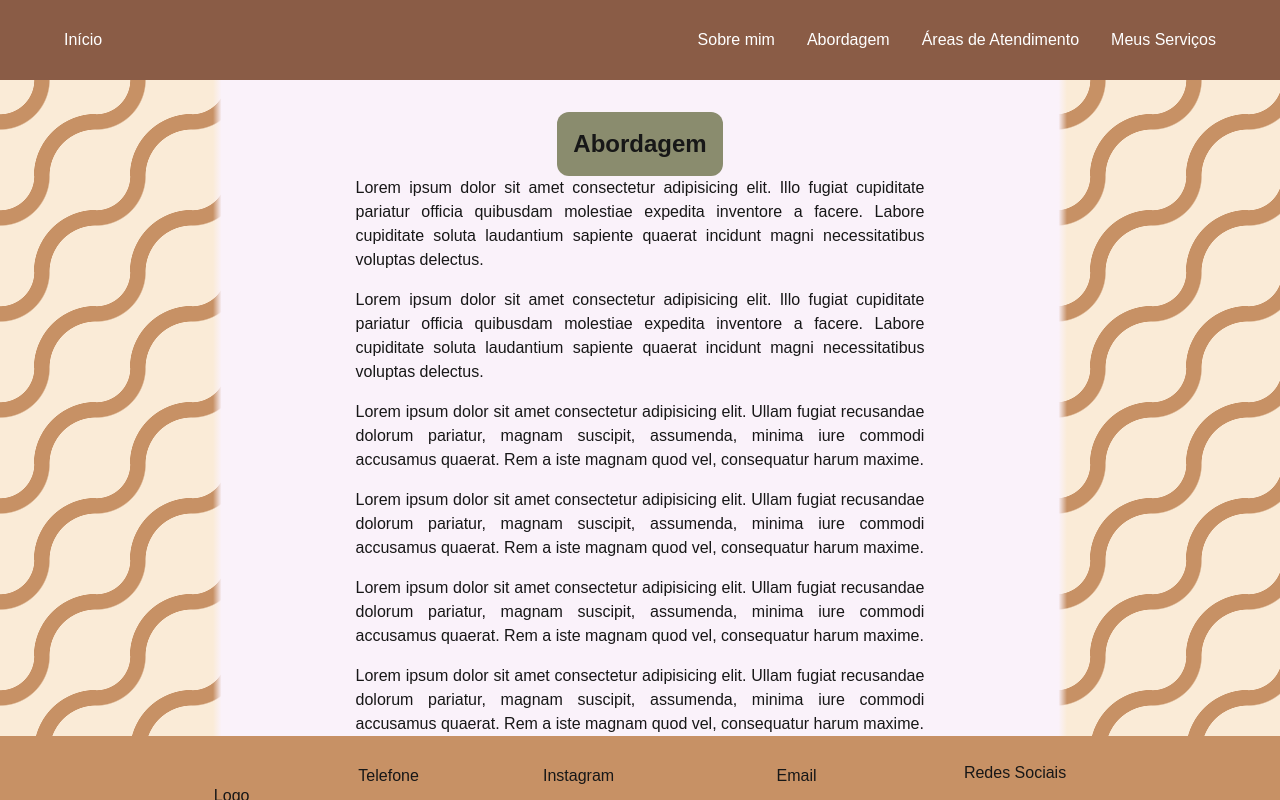
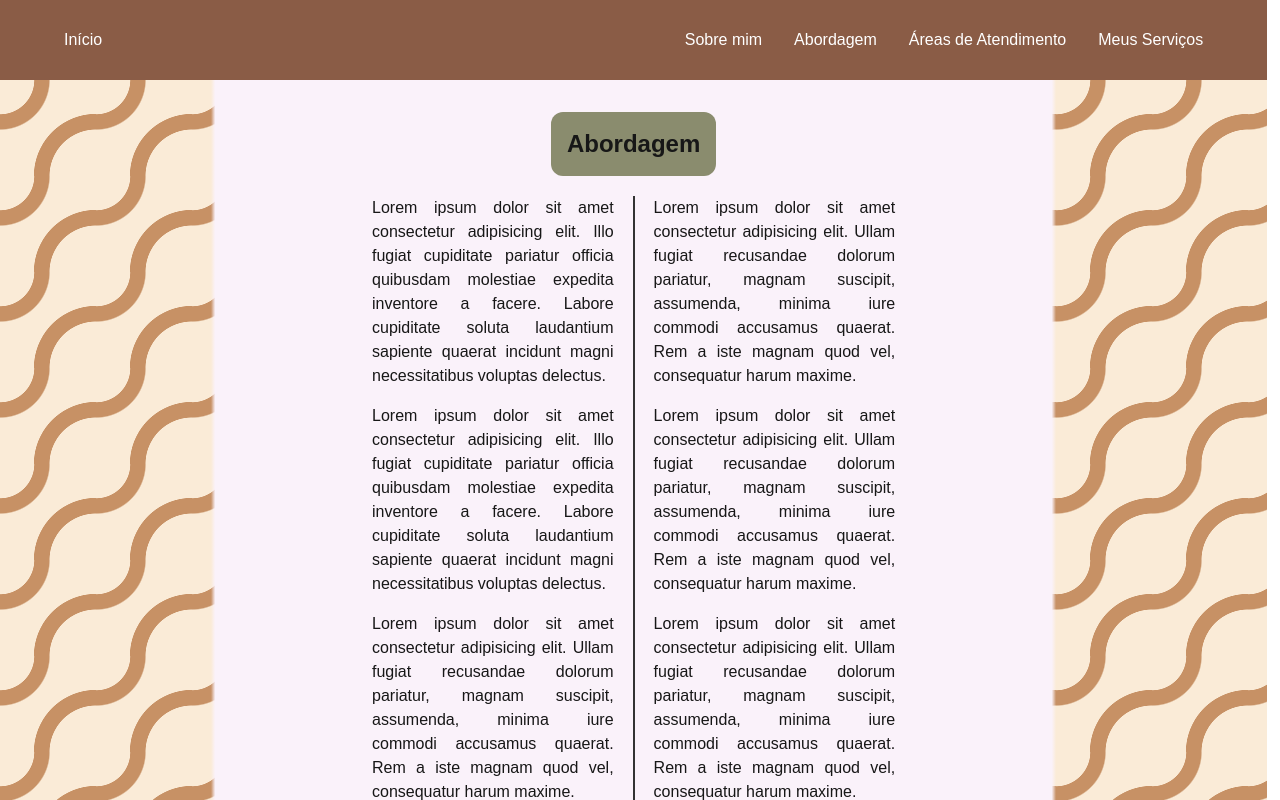
Before and after one commit to techtalia/site_laura, a Next.js app: page /abordagem in a window 1280 px wide. Shown: the top 800 px of the page. Built offline with nearby package versions, Linux system fonts and the light colour scheme; what @mui/material-nextjs would draw is missing.

Commit message:
fading background

```diff
--- a/app/abordagem/page.tsx
+++ b/app/abordagem/page.tsx
@@ -1,4 +1,5 @@
 import React from "react";
+import "../sobre/sobre.css";
 
 const Abordagem = () => {
   return (
--- a/app/globals.css
+++ b/app/globals.css
@@ -29,15 +29,15 @@ body {
   color: var(--foreground);
   font-family: Arial, Helvetica, sans-serif;
   height: 100vh;
-  width: 100vw;
+  width: 99vw;
 }
 
 .inside_layout {
   background: linear-gradient(
     to right,
     rgba(255, 255, 255, 0) 0%,
-    var(--offwhite) 1%,
-    var(--offwhite) 99%,
+    var(--offwhite) 0.5%,
+    var(--offwhite) 99.5%,
     rgba(255, 255, 255, 0) 100%
   );
 }
```
